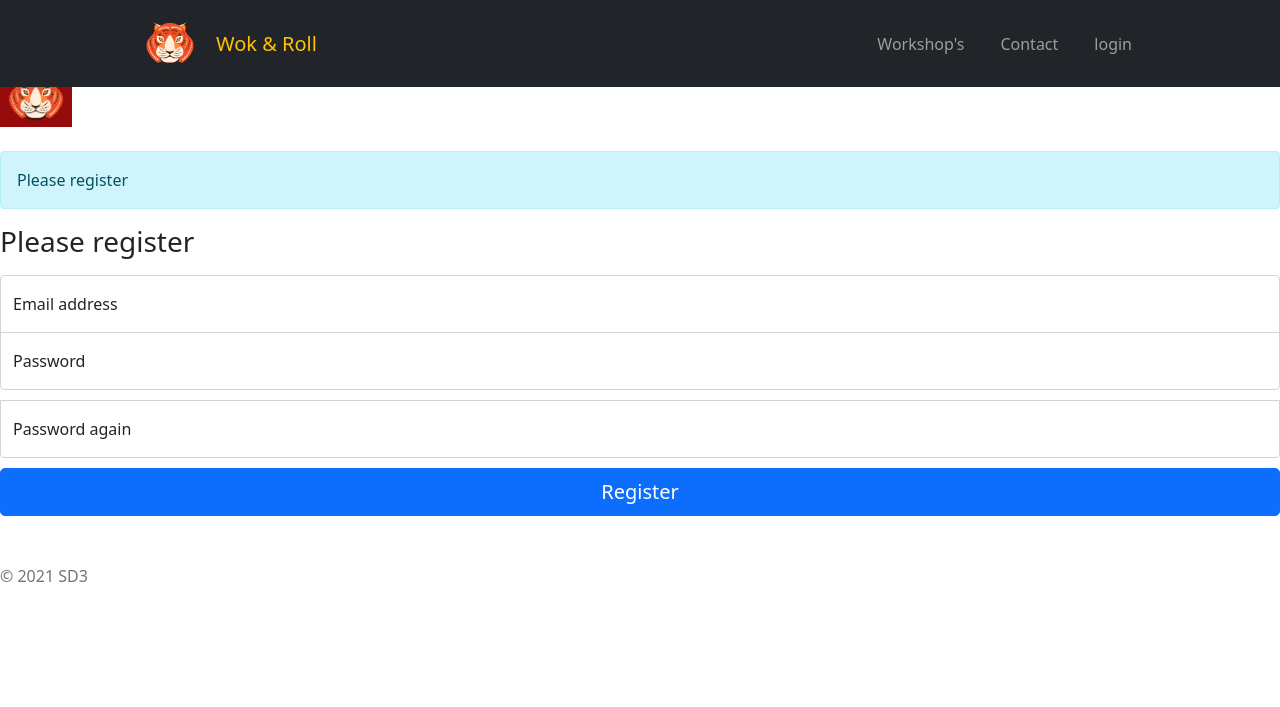
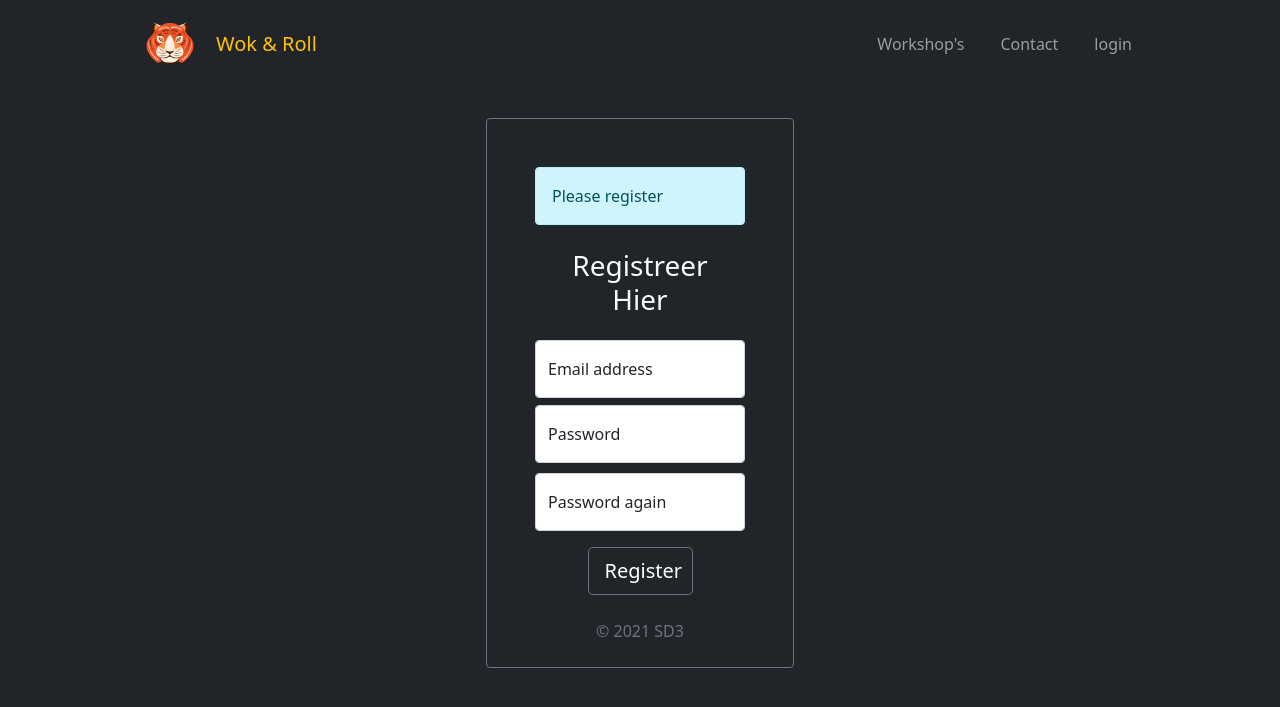
Before and after one commit to Ruben190404/WebShop, a PHP site: page /register.php in a window 1280 px wide. Shown: the top 707 px of the page. Run offline with PHP 8.4, Linux system fonts and the light colour scheme.

Commit message:
Add files via upload

```diff
--- a/register.php
+++ b/register.php
@@ -18,7 +18,9 @@ $user = new User();
     <link rel="stylesheet" href="style.css">
     <title>Registreren</title>
 </head>
-<body>
+
+
+<body class="bg-dark">
 
 <!-- Navbar -->
 
@@ -56,9 +58,10 @@ $user = new User();
     </div>
 </nav>
 
-<main class="form-signin">
+
+<div class="container mt-5 w-50">
+<main class="form-signin mt-5 w-50 mx-auto border border-secondary rounded px-5 pt-5 pb-2">
     <form method="post">
-        <img class="mb-4" src="2.jpg" alt="" width="72" height="57">
 
         <div class="alert alert-info">
             <?php
@@ -66,26 +69,26 @@ $user = new User();
             ?>
         </div>
 
-        <h1 class="h3 mb-3 fw-normal">Please register</h1>
+        <p class="h3 text-center text-light m-4">Registreer Hier</p>
 
-        <div class="form-floating">
-            <input type="email" class="form-control" id="floatingInput" placeholder="name@example.com" name="username" required>
+        <div class="form-floating mb-2">
+            <input type="email" class="form-control rounded" id="floatingInput" placeholder="name@example.com" name="username" required>
             <label for="floatingInput">Email address</label>
         </div>
         <div class="form-floating">
-            <input type="password" class="form-control" id="floatingPassword" placeholder="Password" name="password" required>
+            <input type="password" class="form-control rounded" id="floatingPassword" placeholder="Password" name="password" required>
             <label for="floatingPassword">Password</label>
         </div>
-
         <div class="form-floating">
-            <input type="password" class="form-control" id="floatingPassword" placeholder="Password" name="password2" required>
-            <label for="floatingPassword">Password again</label>
+            <input type="password" class="form-control rounded" id="floatingPassword1" placeholder="Password" name="password2" required>
+            <label for="floatingPassword1">Password again</label>
         </div>
 
-        <button class="w-100 btn btn-lg btn-primary" type="submit">Register</button>
-        <p class="mt-5 mb-3 text-muted">&copy; 2021 SD3</p>
+        <button class="w-50 btn btn-lg btn-dark border-secondary mx-auto d-block mt-3" type="submit">Register</button>
+        <p class="mt-4 text-muted text-center">&copy; 2021 SD3</p>
     </form>
 </main>
+</div>
 </body>
 
 </html>
```
Also changed, not shown: contact.html (+6 -6 lines), login.php (+11 -12 lines).
